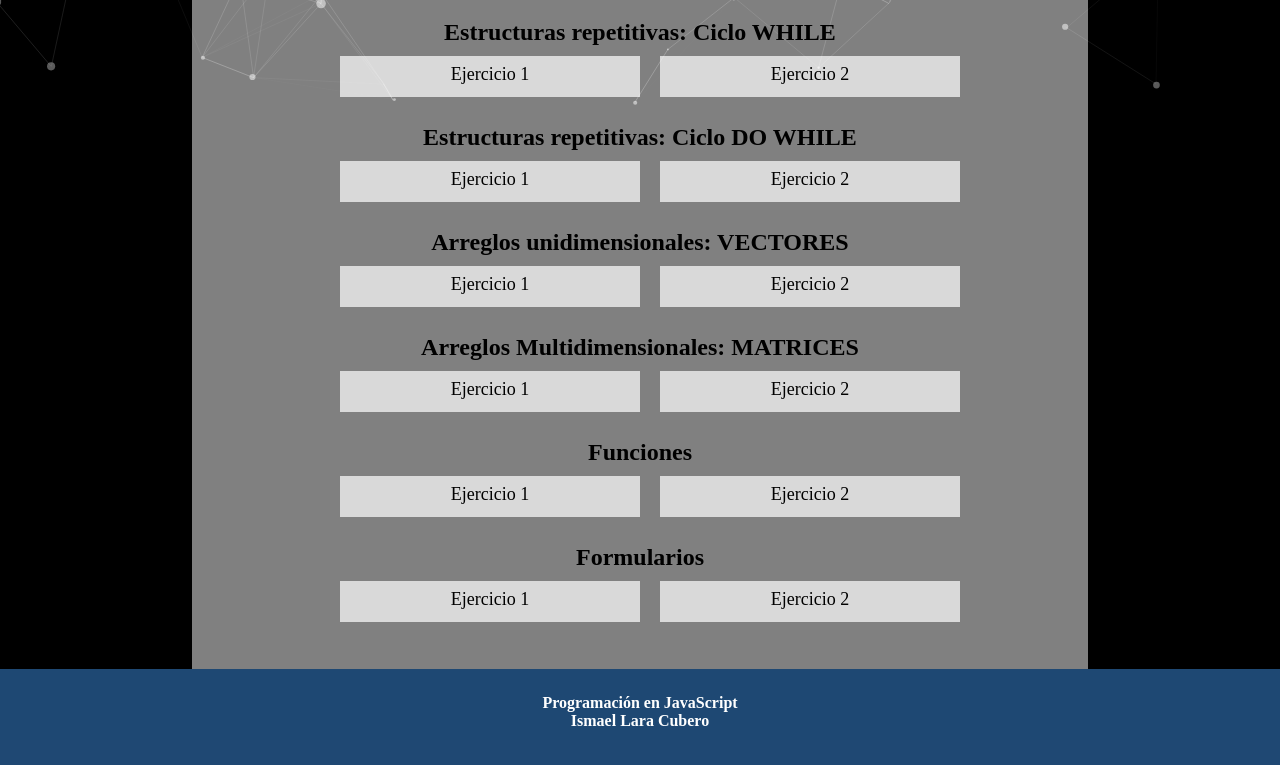
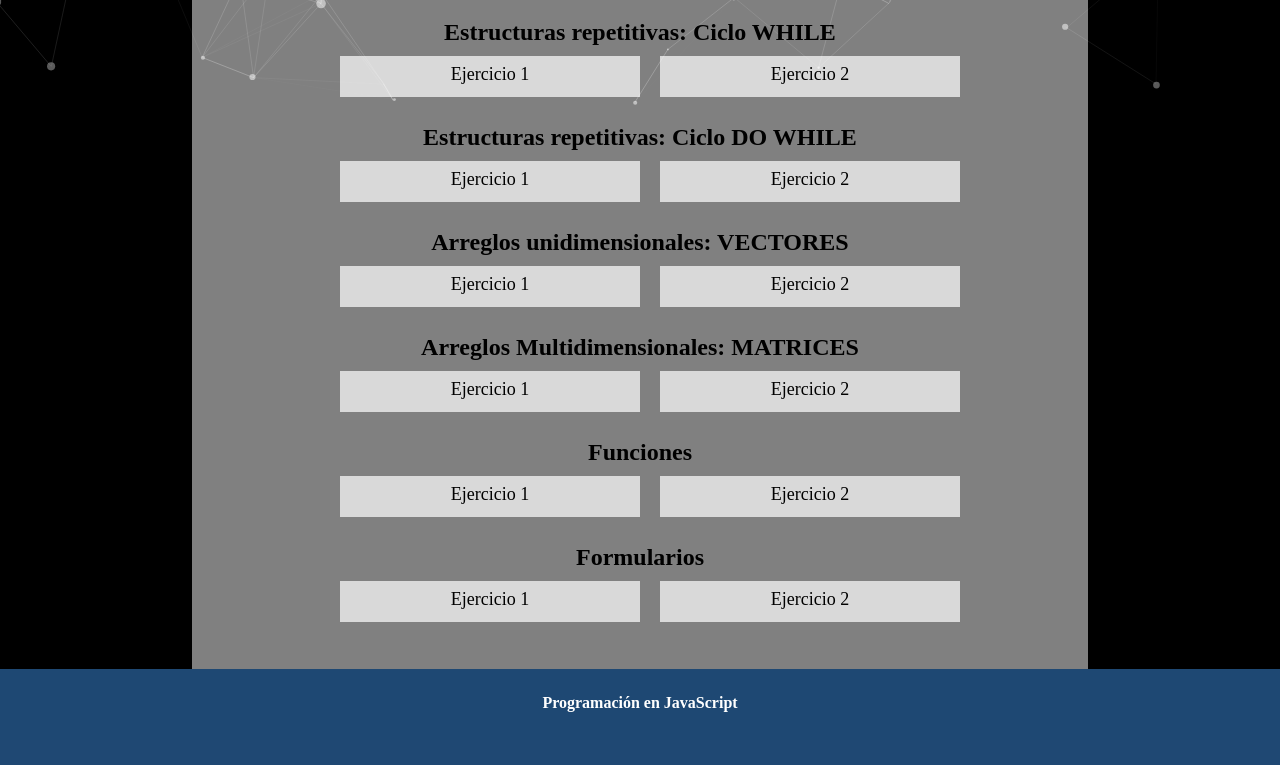
Before and after one commit to IsumaeruC98/particulas, a plain HTML site: page index.html in a window 1280 px wide. Shown: the part 531-1296 px from the top of the page. Drawn offline with Linux system fonts and the light colour scheme; a web font is replaced by a local one.

Commit message:
Update index.html

```diff
--- a/index.html
+++ b/index.html
@@ -169,7 +169,7 @@
 			<footer>
 				<h4>
 					Programación en JavaScript<br>
-					Ismael Lara Cubero
+
 				</h4>
 			</footer>
 	</div>
```
